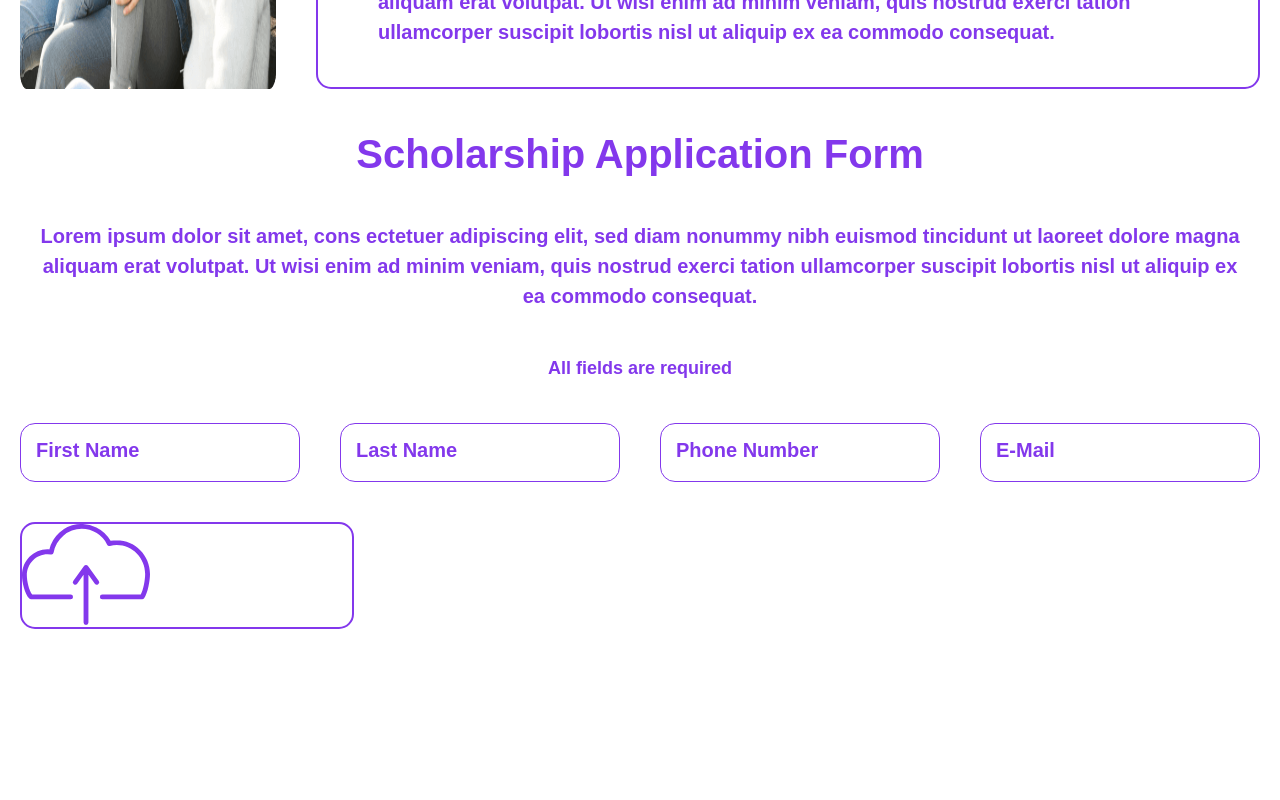
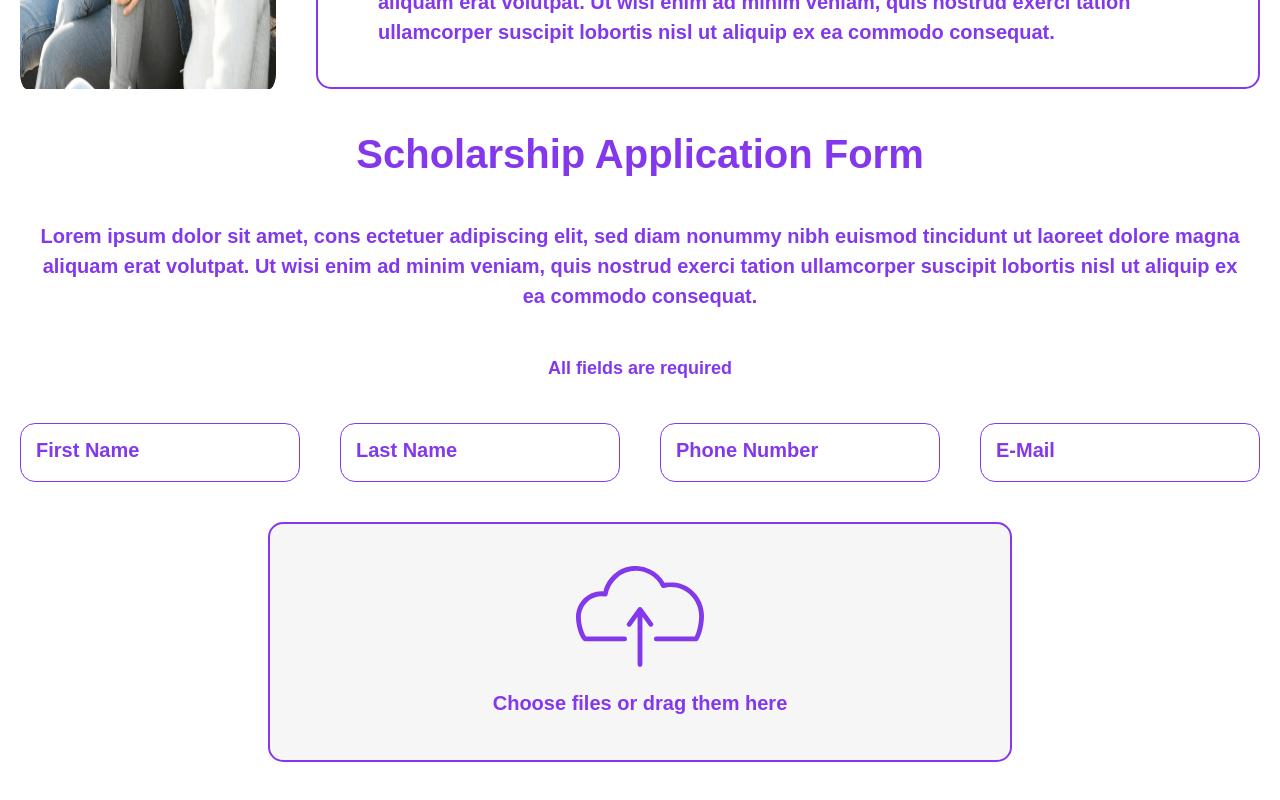
Before and after one commit to zaga-librafire/Foundation_project, a website: page index.html in a window 1280 px wide. Shown: the part 1659-2459 px from the top of the page. Before the commit the page ends 2288 px from the top, so only its background shows below. Drawn offline with Linux system fonts and the light colour scheme; a web font is replaced by a local one.

Commit message:
Added new feature to the project

```diff
--- a/app/scss/base/_color.scss
+++ b/app/scss/base/_color.scss
@@ -2,3 +2,4 @@ $white: #FFFFFF;
 $purple: #8338EC;
 $blue: #3A86FF;
 $yellow: #FFBE0B;
+$light-gray: #F6F6F6;
--- a/app/scss/base/_reusable-classes.scss
+++ b/app/scss/base/_reusable-classes.scss
@@ -26,6 +26,10 @@
   // Text color
   .text-white {
    color: $white;
+  }
+
+  .text-purple {
+    color: $purple;
   }
 
   // Background color
--- a/app/scss/components/_scholarship-application.scss
+++ b/app/scss/components/_scholarship-application.scss
@@ -31,9 +31,8 @@
             border-radius: 15px;
             padding: 2.1rem 1.5rem;
             margin-top: 4rem;
-            //margin-right: 4rem;
 
-            @media screen and (min-width: 824px) {
+            @media screen and (min-width: 540px) {
                 &:not(:last-child) {
                     margin-right: 4rem;
                 }
@@ -50,10 +49,25 @@
     }
 
     .drag-drop-form {
-        width: 33rem;
+        max-width: 74rem;
         border: 2px solid $purple;
         border-radius: 15px;
+        margin: auto;
         margin-top: 4rem;
+        background-color: $light-gray;
+        margin-bottom: 4rem;
 
+        img {
+            display: block;
+            margin: auto;
+            margin-top: 4.2rem;
+        }
+
+        p {
+            text-align: center;
+            color: $purple !important;
+            margin-top: 2.1rem;
+            margin-bottom: 4.2rem;
+        }
     }
 }
--- a/index.html
+++ b/index.html
@@ -109,6 +109,7 @@
 
         <div class="drag-drop-form">
             <img src="img/drag-drop-icon.svg.svg" alt="Drag drop icon">
+            <p><a class="text-decoration text-purple" href=""><span class="ff-proxima-black">Choose files</span></a>  or drag them here</p>
         </div>
     </section>
 
```
Also changed, not shown: dist/style.css, 1 other file.
